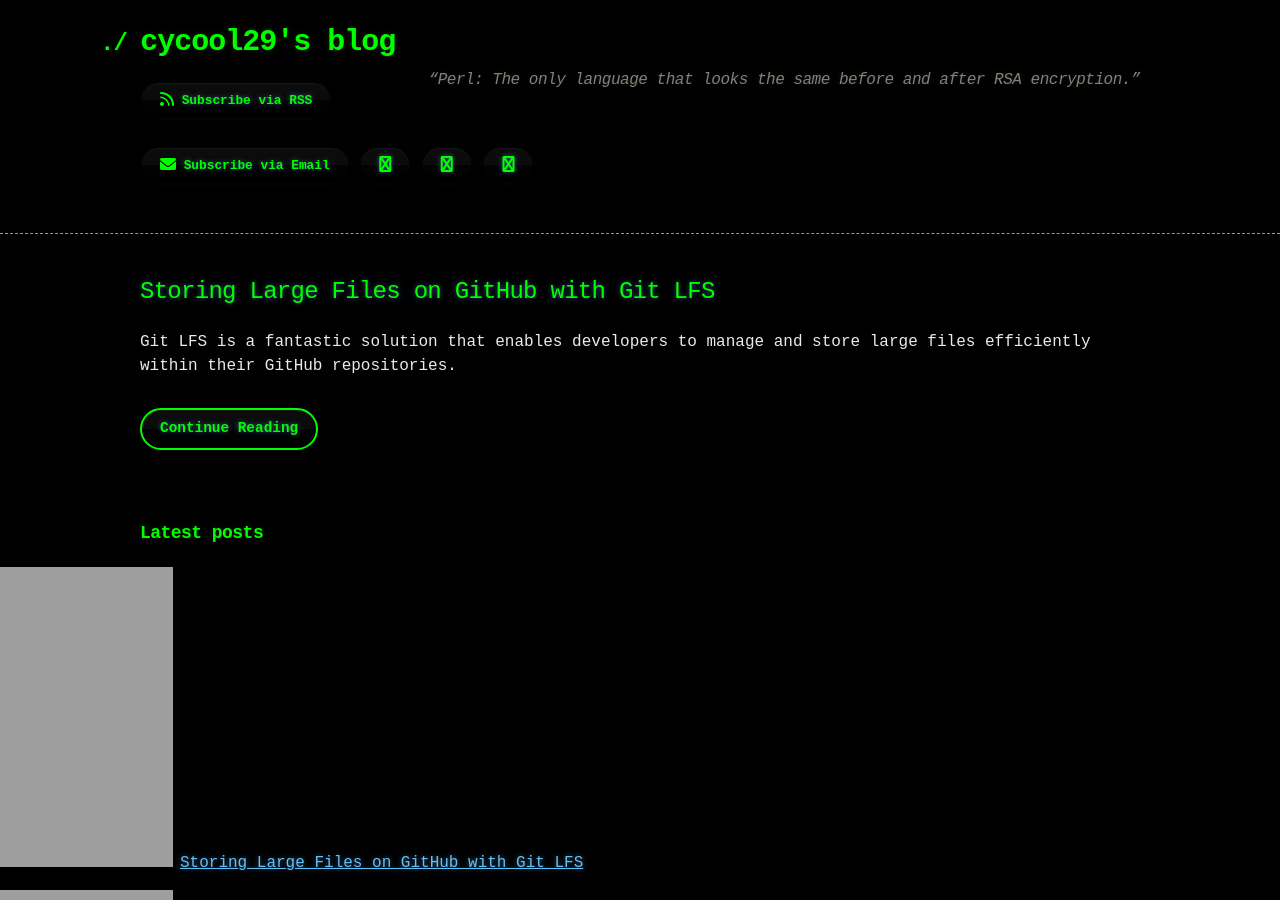
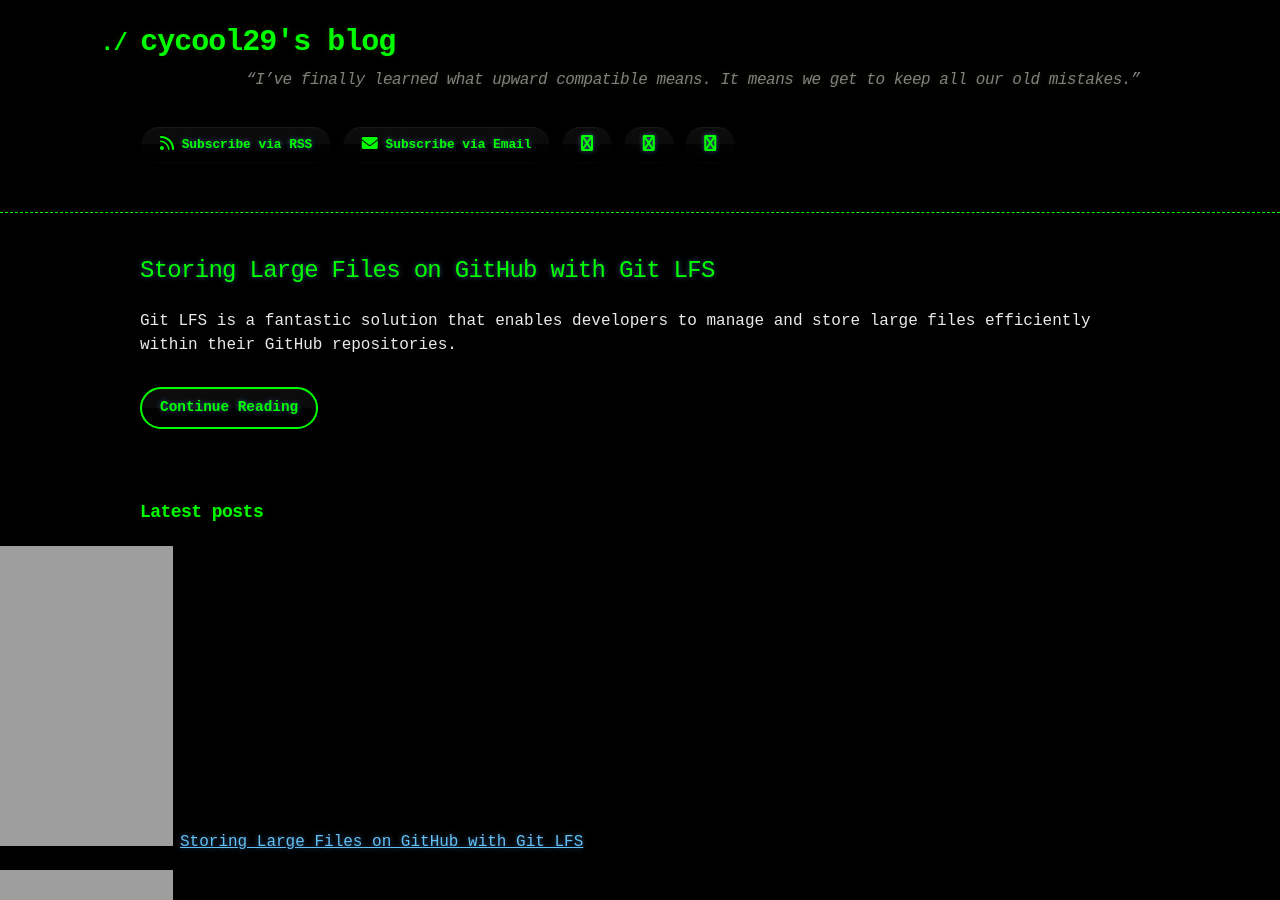
Before and after one commit to cycool29/cycool29.github.io, a Jekyll site: the page built from index.md, in a window 1280 px wide and 900 px high. Built offline with Jekyll 4.4.1, drawn with Linux system fonts in a browser that asks for light colours; a style sheet for code colours, icons or effects is not loaded.

Commit message:
Update quotes

```diff
--- a/_config.yml
+++ b/_config.yml
@@ -1,5 +1,5 @@
 title: cycool29's blog
-description: "“Perl: The only language that looks the same before and after RSA encryption.” "
+description: "“I’ve finally learned what upward compatible means. It means we get to keep all our old mistakes.” "
 bio: A high school student. Intermediate in Python, Git, Bash. Learning JavaScript. He/Him. "
 author: cycool29
 url: https://cycool29.github.io
```
